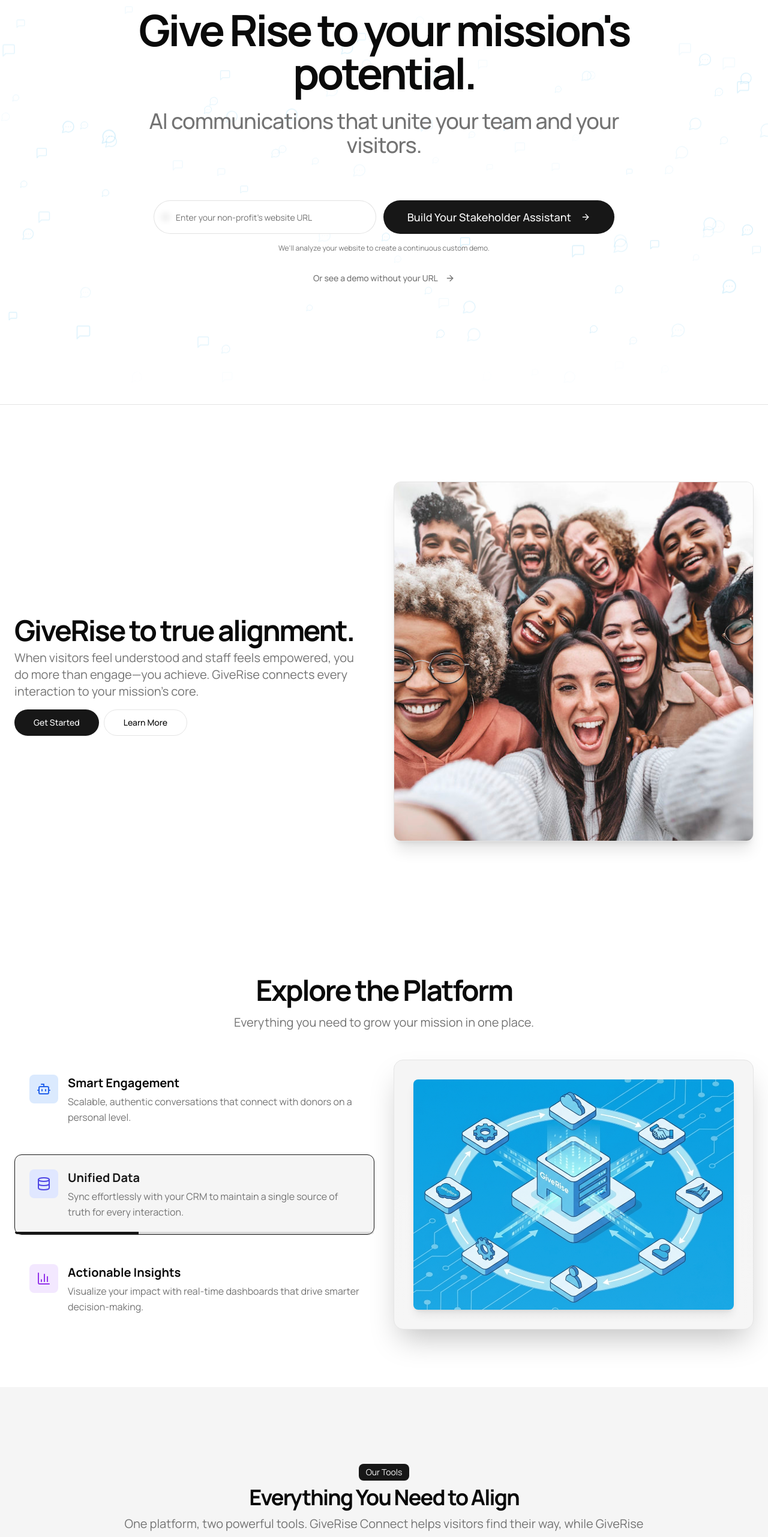
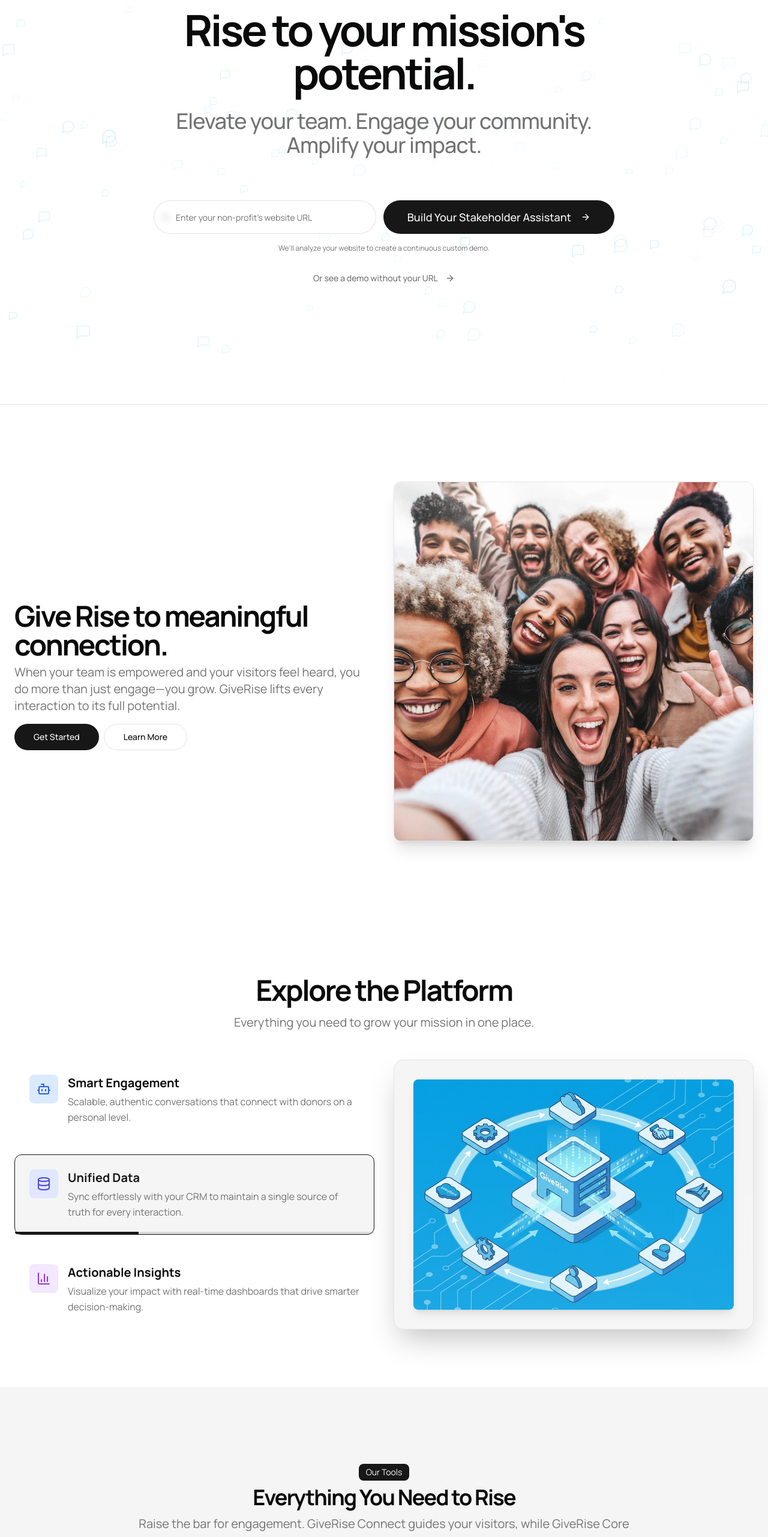
Before and after one commit to gregjenx/giverise, a Next.js app: page / in a window 1280 px wide. Shown: the part 234-2797 px from the top of the page at 60% size. Built offline with nearby package versions, Linux system fonts and the light colour scheme.

Commit message:
Update page.tsx

```diff
--- a/app/page.tsx
+++ b/app/page.tsx
@@ -47,10 +47,10 @@ export default function Home() {
               </div>
               <div className="space-y-6 max-w-4xl">
                 <h1 className="text-4xl font-bold tracking-tighter sm:text-6xl lg:text-7xl text-foreground">
-                  Give Rise to your mission's potential.
+                  Rise to your mission's potential.
                 </h1>
                 <p className="mx-auto max-w-[800px] text-muted-foreground text-2xl sm:text-3xl lg:text-4xl font-medium tracking-tight">
-                  AI communications that unite your team and your visitors.
+                  Elevate your team. Engage your community. Amplify your impact.
                 </p>
               </div>
               <div className="flex flex-col gap-4 min-w-full pt-4 items-center">
@@ -71,10 +71,10 @@ export default function Home() {
                 <div className="space-y-2">
                   <h1 className="text-2xl font-bold tracking-tighter sm:text-4xl xl:text-5xl/none">
 
-                    <br /> GiveRise to true alignment.
+                    <br /> Give Rise to meaningful connection.
                   </h1>
                   <p className="max-w-[600px] text-muted-foreground md:text-xl">
-                    When visitors feel understood and staff feels empowered, you do more than engage—you achieve. GiveRise connects every interaction to your mission's core.
+                    When your team is empowered and your visitors feel heard, you do more than just engage—you grow. GiveRise lifts every interaction to its full potential.
                   </p>
                 </div>
                 <div className="flex flex-col gap-2 min-[400px]:flex-row">
@@ -106,9 +106,9 @@ export default function Home() {
                 <div className="inline-block rounded-lg bg-primary px-3 py-1 text-sm text-primary-foreground">
                   Our Tools
                 </div>
-                <h2 className="text-3xl font-bold tracking-tighter md:text-4xl">Everything You Need to Align</h2>
+                <h2 className="text-3xl font-bold tracking-tighter md:text-4xl">Everything You Need to Rise</h2>
                 <p className="max-w-[900px] text-muted-foreground md:text-xl/relaxed lg:text-base/relaxed xl:text-xl/relaxed">
-                  One platform, two powerful tools. GiveRise Connect helps visitors find their way, while GiveRise Core ensures your staff is there to guide them.
+                  Raise the bar for engagement. GiveRise Connect guides your visitors, while GiveRise Core empowers your staff to lead.
                 </p>
               </div>
             </div>
@@ -225,7 +225,7 @@ export default function Home() {
                 <div className="inline-block rounded-lg bg-primary px-3 py-1 text-sm text-primary-foreground">
                   Pricing
                 </div>
-                <h2 className="text-3xl font-bold tracking-tighter md:text-4xl">Alignment at Every Stage</h2>
+                <h2 className="text-3xl font-bold tracking-tighter md:text-4xl">Growth at Every Stage</h2>
                 <p className="max-w-[900px] text-muted-foreground md:text-xl/relaxed lg:text-base/relaxed xl:text-xl/relaxed">
                   Transparent pricing designed to help you scale your impact, not your overhead.
                 </p>
@@ -415,10 +415,10 @@ export default function Home() {
           <div className="container grid items-center gap-6 px-4 md:px-6 lg:grid-cols-2 lg:gap-10">
             <div className="space-y-2">
               <h2 className="text-3xl font-bold tracking-tighter md:text-4xl/tight">
-                Ready to Align and Rise?
+                Ready to Rise?
               </h2>
               <p className="max-w-[600px] text-muted-foreground md:text-xl/relaxed lg:text-base/relaxed xl:text-xl/relaxed">
-                Get in touch to see how better alignment allows you to achieve significantly more.
+                Get in touch to see how our platform empowers you to achieve significantly more.
               </p>
               <div className="flex flex-col gap-2 text-muted-foreground">
                 <p><strong>Phone:</strong> 202-507-8000</p>
```
